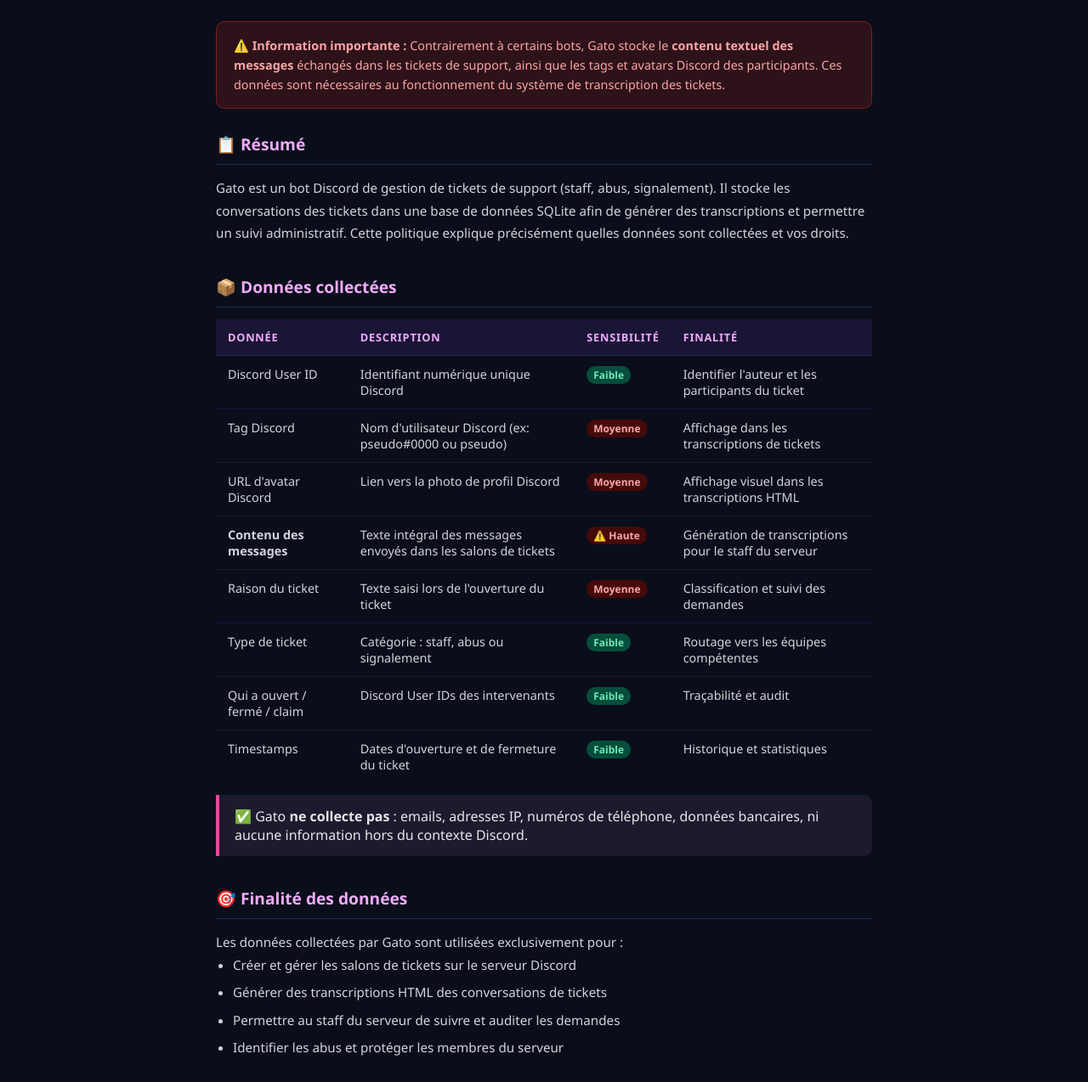
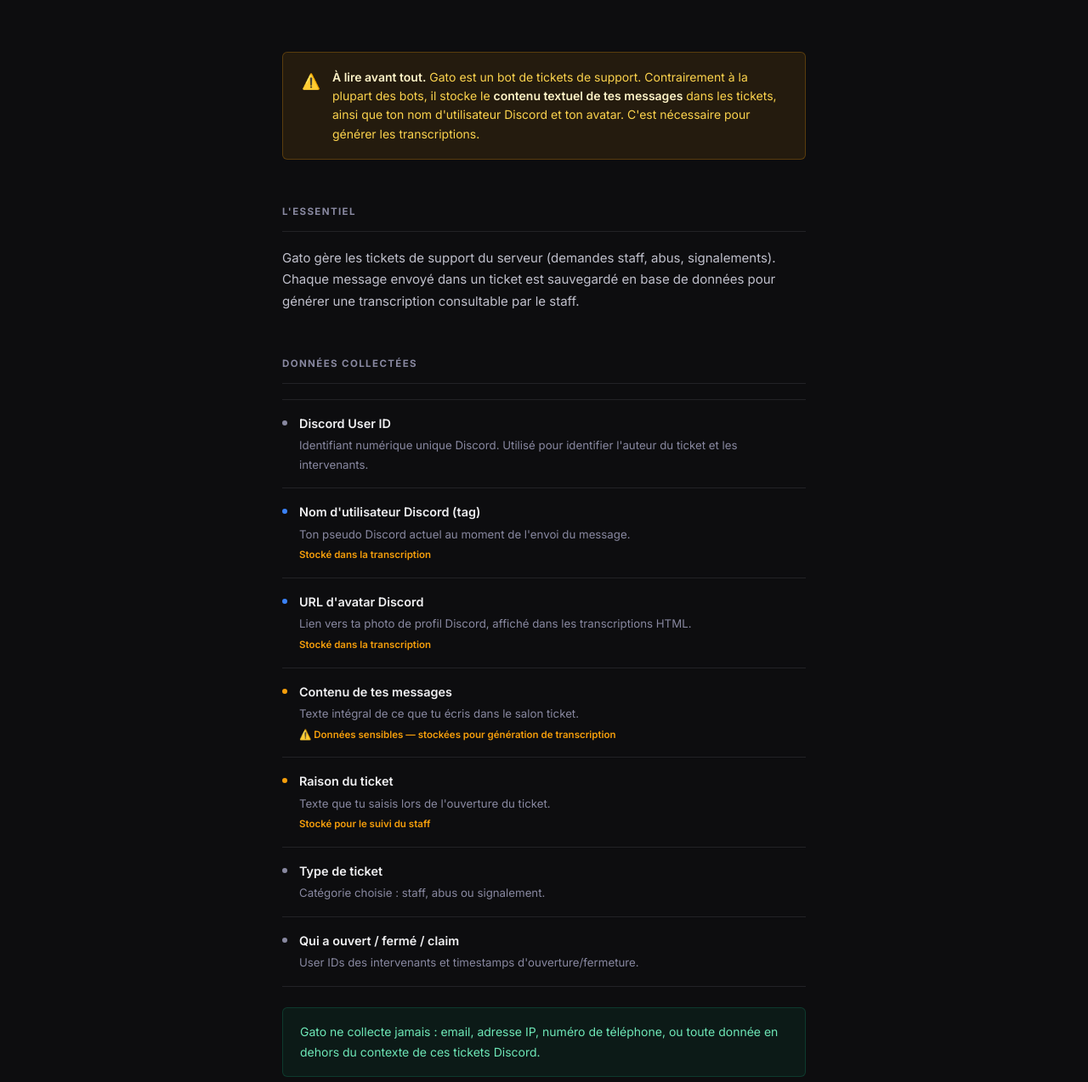
Before and after one commit to BIGSHOT667/gato-privacy, a plain HTML site: page index.html in a window 1280 px wide. Shown: the part 322-1596 px from the top of the page at 85% size. Drawn offline with Linux system fonts and the light colour scheme.

Commit message:
design: less AI, cleaner layout

```diff
--- a/index.html
+++ b/index.html
@@ -3,150 +3,289 @@
 <head>
 <meta charset="UTF-8">
 <meta name="viewport" content="width=device-width, initial-scale=1.0">
-<title>Gato — Politique de Confidentialité</title>
+<title>Gato · Confidentialité</title>
 <style>
-  :root { --bg: #0a0e1a; --card: #111827; --border: #1e2d4a; --text: #e5e7eb; --muted: #9ca3af; --accent: #ec4899; --purple: #a855f7; }
-  * { box-sizing: border-box; margin: 0; padding: 0; }
-  body { background: var(--bg); color: var(--text); font-family: 'Segoe UI', system-ui, sans-serif; min-height: 100vh; }
-  header { background: linear-gradient(135deg, #1a1530 0%, #0f0e28 100%); border-bottom: 1px solid var(--border); padding: 32px 24px; text-align: center; }
-  .bot-icon { width: 80px; height: 80px; border-radius: 50%; background: linear-gradient(135deg, #ec4899, #a855f7); display: inline-flex; align-items: center; justify-content: center; font-size: 36px; margin-bottom: 16px; border: 3px solid #ec4899; }
-  h1 { font-size: 2rem; font-weight: 900; margin-bottom: 6px; background: linear-gradient(90deg, #ec4899, #a855f7); -webkit-background-clip: text; -webkit-text-fill-color: transparent; }
-  .subtitle { color: var(--muted); font-size: 0.95rem; }
-  .container { max-width: 820px; margin: 0 auto; padding: 40px 24px 60px; }
-  .updated { background: #1a2035; border: 1px solid var(--border); border-radius: 10px; padding: 12px 18px; margin-bottom: 32px; color: var(--muted); font-size: 0.875rem; }
-  .updated span { color: var(--accent); font-weight: 700; }
-  .alert { background: #2d1219; border: 1px solid #7f1d1d; border-radius: 10px; padding: 16px 20px; margin-bottom: 28px; }
-  .alert strong { color: #fca5a5; }
-  .alert p { color: #fca5a5; font-size: 0.9rem; line-height: 1.6; }
-  section { margin-bottom: 36px; }
-  h2 { font-size: 1.2rem; font-weight: 800; color: #f0abfc; margin-bottom: 14px; display: flex; align-items: center; gap: 8px; border-bottom: 1px solid var(--border); padding-bottom: 10px; }
-  p, li { color: #d1d5db; line-height: 1.75; font-size: 0.95rem; }
-  ul { padding-left: 20px; }
-  li { margin-bottom: 6px; }
-  .table { width: 100%; border-collapse: collapse; margin-top: 14px; }
-  .table th { background: #1a1535; color: #f0abfc; font-size: 0.8rem; text-transform: uppercase; letter-spacing: 0.06em; padding: 12px 14px; text-align: left; border-bottom: 1px solid var(--border); }
-  .table td { padding: 12px 14px; border-bottom: 1px solid #1a1535; font-size: 0.9rem; color: #d1d5db; vertical-align: top; }
-  .table tr:last-child td { border-bottom: none; }
-  .sensitive { color: #fca5a5; font-size: 0.75rem; font-weight: 800; background: #450a0a; padding: 2px 8px; border-radius: 999px; }
-  .normal { color: #6ee7b7; font-size: 0.75rem; font-weight: 800; background: #064e3b; padding: 2px 8px; border-radius: 999px; }
-  .notice { background: #1e1a2e; border-left: 4px solid var(--accent); border-radius: 0 10px 10px 0; padding: 14px 18px; margin-top: 14px; }
-  footer { text-align: center; padding: 24px; color: var(--muted); font-size: 0.8rem; border-top: 1px solid var(--border); }
-  a { color: #f0abfc; }
+@import url('https://fonts.googleapis.com/css2?family=Inter:wght@400;500;600;700;900&display=swap');
+
+*, *::before, *::after { box-sizing: border-box; margin: 0; padding: 0; }
+
+:root {
+  --bg: #0d0d0f;
+  --surface: #141416;
+  --border: #222226;
+  --text: #f0f0f2;
+  --sub: #8888a0;
+  --accent: #3b82f6;
+  --accent-dim: rgba(59,130,246,0.1);
+  --warn: #f59e0b;
+  --warn-dim: rgba(245,158,11,0.1);
+}
+
+body {
+  background: var(--bg);
+  color: var(--text);
+  font-family: 'Inter', system-ui, sans-serif;
+  font-size: 15px;
+  line-height: 1.7;
+}
+
+nav {
+  display: flex;
+  align-items: center;
+  justify-content: space-between;
+  padding: 20px 32px;
+  border-bottom: 1px solid var(--border);
+  position: sticky;
+  top: 0;
+  background: rgba(13,13,15,0.92);
+  backdrop-filter: blur(12px);
+  z-index: 10;
+}
+.nav-left { display: flex; align-items: center; gap: 10px; }
+.nav-dot { width: 10px; height: 10px; border-radius: 50%; background: var(--accent); }
+.nav-name { font-weight: 700; font-size: 0.9rem; letter-spacing: 0.03em; }
+.nav-tag { font-size: 0.78rem; color: var(--sub); border: 1px solid var(--border); padding: 2px 10px; border-radius: 4px; }
+
+.hero {
+  max-width: 680px;
+  margin: 72px auto 64px;
+  padding: 0 32px;
+}
+.hero-label {
+  font-size: 0.72rem;
+  font-weight: 600;
+  letter-spacing: 0.12em;
+  text-transform: uppercase;
+  color: var(--accent);
+  margin-bottom: 20px;
+  display: flex;
+  align-items: center;
+  gap: 8px;
+}
+.hero-label::before { content: ''; display: block; width: 20px; height: 1px; background: var(--accent); }
+h1 {
+  font-size: clamp(1.9rem, 4vw, 2.6rem);
+  font-weight: 900;
+  letter-spacing: -0.02em;
+  line-height: 1.15;
+  margin-bottom: 20px;
+}
+.hero-meta { color: var(--sub); font-size: 0.85rem; }
+
+.layout {
+  max-width: 680px;
+  margin: 0 auto;
+  padding: 0 32px 100px;
+}
+
+.section { margin-bottom: 52px; }
+
+h2 {
+  font-size: 0.72rem;
+  font-weight: 700;
+  letter-spacing: 0.12em;
+  text-transform: uppercase;
+  color: var(--sub);
+  margin-bottom: 18px;
+  padding-bottom: 12px;
+  border-bottom: 1px solid var(--border);
+}
+
+p { color: #c0c0cc; margin-bottom: 14px; }
+p:last-child { margin-bottom: 0; }
+strong { color: var(--text); font-weight: 600; }
+
+/* ── BANNER IMPORTANT ── */
+.banner {
+  background: var(--warn-dim);
+  border: 1px solid rgba(245,158,11,0.25);
+  border-radius: 6px;
+  padding: 18px 22px;
+  margin-bottom: 52px;
+  display: flex;
+  gap: 14px;
+  align-items: flex-start;
+}
+.banner-icon { font-size: 1.1rem; flex-shrink: 0; margin-top: 1px; }
+.banner-text { font-size: 0.875rem; color: #fcd34d; line-height: 1.6; }
+.banner-text strong { color: #fef3c7; }
+
+.data-list { list-style: none; }
+.data-list li {
+  display: flex;
+  align-items: flex-start;
+  gap: 14px;
+  padding: 16px 0;
+  border-bottom: 1px solid var(--border);
+}
+.data-list li:first-child { border-top: 1px solid var(--border); }
+.data-marker {
+  width: 6px;
+  height: 6px;
+  border-radius: 50%;
+  flex-shrink: 0;
+  margin-top: 8px;
+}
+.marker-blue { background: var(--accent); }
+.marker-yellow { background: var(--warn); }
+.marker-grey { background: var(--sub); }
+
+.data-label { font-weight: 600; font-size: 0.9rem; color: var(--text); margin-bottom: 2px; }
+.data-desc { font-size: 0.83rem; color: var(--sub); }
+.data-sensitive { font-size: 0.72rem; color: var(--warn); font-weight: 600; margin-top: 4px; }
+
+.callout {
+  border-radius: 6px;
+  padding: 16px 20px;
+  margin-top: 24px;
+  font-size: 0.875rem;
+}
+.callout-blue {
+  background: var(--accent-dim);
+  border: 1px solid rgba(59,130,246,0.2);
+  color: #93c5fd;
+}
+.callout-green {
+  background: rgba(16,185,129,0.08);
+  border: 1px solid rgba(16,185,129,0.2);
+  color: #6ee7b7;
+}
+
+footer {
+  border-top: 1px solid var(--border);
+  padding: 28px 32px;
+  max-width: 680px;
+  margin: 0 auto;
+  display: flex;
+  justify-content: space-between;
+  align-items: center;
+  color: var(--sub);
+  font-size: 0.8rem;
+}
 </style>
 </head>
 <body>
-<header>
-  <div class="bot-icon">🎫</div>
-  <h1>Gato</h1>
-  <div class="subtitle">Bot Discord de tickets — Politique de Confidentialité</div>
-</header>
-<div class="container">
-  <div class="updated">Dernière mise à jour : <span>Juin 2025</span> — Ce document concerne le bot Discord <strong>Gato</strong>.</div>
 
-  <div class="alert">
-    <p><strong>⚠️ Information importante :</strong> Contrairement à certains bots, Gato stocke le <strong>contenu textuel des messages</strong> échangés dans les tickets de support, ainsi que les tags et avatars Discord des participants. Ces données sont nécessaires au fonctionnement du système de transcription des tickets.</p>
+<nav>
+  <div class="nav-left">
+    <div class="nav-dot"></div>
+    <span class="nav-name">Gato</span>
+  </div>
+  <span class="nav-tag">Politique de confidentialité</span>
+</nav>
+
+<div class="hero">
+  <div class="hero-label">Confidentialité</div>
+  <h1>Ce que Gato<br>stocke sur toi</h1>
+  <div class="hero-meta">Mis à jour en juin 2025 — Bot Discord de tickets</div>
+</div>
+
+<div class="layout">
+
+  <div class="banner">
+    <div class="banner-icon">⚠️</div>
+    <div class="banner-text">
+      <strong>À lire avant tout.</strong> Gato est un bot de tickets de support. Contrairement à la plupart des bots, il stocke le <strong>contenu textuel de tes messages</strong> dans les tickets, ainsi que ton nom d'utilisateur Discord et ton avatar. C'est nécessaire pour générer les transcriptions.
+    </div>
   </div>
 
-  <section>
-    <h2>📋 Résumé</h2>
-    <p>Gato est un bot Discord de gestion de tickets de support (staff, abus, signalement). Il stocke les conversations des tickets dans une base de données SQLite afin de générer des transcriptions et permettre un suivi administratif. Cette politique explique précisément quelles données sont collectées et vos droits.</p>
-  </section>
+  <div class="section">
+    <h2>L'essentiel</h2>
+    <p>Gato gère les tickets de support du serveur (demandes staff, abus, signalements). Chaque message envoyé dans un ticket est sauvegardé en base de données pour générer une transcription consultable par le staff.</p>
+  </div>
 
-  <section>
-    <h2>📦 Données collectées</h2>
-    <table class="table">
-      <thead><tr><th>Donnée</th><th>Description</th><th>Sensibilité</th><th>Finalité</th></tr></thead>
-      <tbody>
-        <tr>
-          <td>Discord User ID</td>
-          <td>Identifiant numérique unique Discord</td>
-          <td><span class="normal">Faible</span></td>
-          <td>Identifier l'auteur et les participants du ticket</td>
-        </tr>
-        <tr>
-          <td>Tag Discord</td>
-          <td>Nom d'utilisateur Discord (ex: pseudo#0000 ou pseudo)</td>
-          <td><span class="sensitive">Moyenne</span></td>
-          <td>Affichage dans les transcriptions de tickets</td>
-        </tr>
-        <tr>
-          <td>URL d'avatar Discord</td>
-          <td>Lien vers la photo de profil Discord</td>
-          <td><span class="sensitive">Moyenne</span></td>
-          <td>Affichage visuel dans les transcriptions HTML</td>
-        </tr>
-        <tr>
-          <td><strong>Contenu des messages</strong></td>
-          <td>Texte intégral des messages envoyés dans les salons de tickets</td>
-          <td><span class="sensitive">⚠️ Haute</span></td>
-          <td>Génération de transcriptions pour le staff du serveur</td>
-        </tr>
-        <tr>
-          <td>Raison du ticket</td>
-          <td>Texte saisi lors de l'ouverture du ticket</td>
-          <td><span class="sensitive">Moyenne</span></td>
-          <td>Classification et suivi des demandes</td>
-        </tr>
-        <tr>
-          <td>Type de ticket</td>
-          <td>Catégorie : staff, abus ou signalement</td>
-          <td><span class="normal">Faible</span></td>
-          <td>Routage vers les équipes compétentes</td>
-        </tr>
-        <tr>
-          <td>Qui a ouvert / fermé / claim</td>
-          <td>Discord User IDs des intervenants</td>
-          <td><span class="normal">Faible</span></td>
-          <td>Traçabilité et audit</td>
-        </tr>
-        <tr>
-          <td>Timestamps</td>
-          <td>Dates d'ouverture et de fermeture du ticket</td>
-          <td><span class="normal">Faible</span></td>
-          <td>Historique et statistiques</td>
-        </tr>
-      </tbody>
-    </table>
-    <div class="notice">✅ Gato <strong>ne collecte pas</strong> : emails, adresses IP, numéros de téléphone, données bancaires, ni aucune information hors du contexte Discord.</div>
-  </section>
+  <div class="section">
+    <h2>Données collectées</h2>
+    <ul class="data-list">
+      <li>
+        <div class="data-marker marker-grey"></div>
+        <div>
+          <div class="data-label">Discord User ID</div>
+          <div class="data-desc">Identifiant numérique unique Discord. Utilisé pour identifier l'auteur du ticket et les intervenants.</div>
+        </div>
+      </li>
+      <li>
+        <div class="data-marker marker-blue"></div>
+        <div>
+          <div class="data-label">Nom d'utilisateur Discord (tag)</div>
+          <div class="data-desc">Ton pseudo Discord actuel au moment de l'envoi du message.</div>
+          <div class="data-sensitive">Stocké dans la transcription</div>
+        </div>
+      </li>
+      <li>
+        <div class="data-marker marker-blue"></div>
+        <div>
+          <div class="data-label">URL d'avatar Discord</div>
+          <div class="data-desc">Lien vers ta photo de profil Discord, affiché dans les transcriptions HTML.</div>
+          <div class="data-sensitive">Stocké dans la transcription</div>
+        </div>
+      </li>
+      <li>
+        <div class="data-marker marker-yellow"></div>
+        <div>
+          <div class="data-label">Contenu de tes messages</div>
+          <div class="data-desc">Texte intégral de ce que tu écris dans le salon ticket.</div>
+          <div class="data-sensitive">⚠️ Données sensibles — stockées pour génération de transcription</div>
+        </div>
+      </li>
+      <li>
+        <div class="data-marker marker-yellow"></div>
+        <div>
+          <div class="data-label">Raison du ticket</div>
+          <div class="data-desc">Texte que tu saisis lors de l'ouverture du ticket.</div>
+          <div class="data-sensitive">Stocké pour le suivi du staff</div>
+        </div>
+      </li>
+      <li>
+        <div class="data-marker marker-grey"></div>
+        <div>
+          <div class="data-label">Type de ticket</div>
+          <div class="data-desc">Catégorie choisie : staff, abus ou signalement.</div>
+        </div>
+      </li>
+      <li>
+        <div class="data-marker marker-grey"></div>
+        <div>
+          <div class="data-label">Qui a ouvert / fermé / claim</div>
+          <div class="data-desc">User IDs des intervenants et timestamps d'ouverture/fermeture.</div>
+        </div>
+      </li>
+    </ul>
+    <div class="callout callout-green">Gato ne collecte jamais : email, adresse IP, numéro de téléphone, ou toute donnée en dehors du contexte de ces tickets Discord.</div>
+  </div>
 
-  <section>
-    <h2>🎯 Finalité des données</h2>
-    <p>Les données collectées par Gato sont utilisées exclusivement pour :</p>
-    <ul>
-      <li>Créer et gérer les salons de tickets sur le serveur Discord</li>
-      <li>Générer des transcriptions HTML des conversations de tickets</li>
-      <li>Permettre au staff du serveur de suivre et auditer les demandes</li>
-      <li>Identifier les abus et protéger les membres du serveur</li>
-    </ul>
-  </section>
+  <div class="section">
+    <h2>Pourquoi ces données</h2>
+    <p>Sans les messages sauvegardés, il n'est pas possible de générer une transcription du ticket. Le staff du serveur en a besoin pour traiter les demandes, vérifier les abus et protéger les membres.</p>
+  </div>
 
-  <section>
-    <h2>🕐 Durée de conservation</h2>
-    <p>Les transcriptions de tickets (y compris les messages) sont conservées en base de données tant que le bot est actif sur le serveur. L'administrateur du serveur peut décider de purger les données à tout moment. Il n'existe pas de suppression automatique.</p>
-  </section>
+  <div class="section">
+    <h2>Qui peut voir tes données</h2>
+    <p>Les transcriptions sont visibles uniquement par les membres du staff du serveur Discord qui disposent des rôles appropriés. Aucun tiers n'y a accès.</p>
+    <div class="callout callout-blue">Les données ne sont jamais partagées, vendues ni transmises à l'extérieur du serveur d'hébergement du bot.</div>
+  </div>
 
-  <section>
-    <h2>🗑️ Droit à la suppression</h2>
-    <p>Vous pouvez demander la suppression de vos données (messages, tags, avatars) en contactant directement l'administrateur du serveur Discord sur lequel vous avez utilisé Gato. L'administrateur a accès à la base de données et peut supprimer les entrées vous concernant.</p>
-    <div class="notice">Conformément au RGPD (pour les résidents européens), vous disposez d'un droit d'accès, de rectification et d'effacement de vos données personnelles.</div>
-  </section>
+  <div class="section">
+    <h2>Durée de conservation</h2>
+    <p>Les données sont conservées tant que le bot est actif sur le serveur. Il n'existe pas de suppression automatique. L'administrateur peut purger manuellement la base de données à tout moment.</p>
+  </div>
 
-  <section>
-    <h2>🔒 Partage des données</h2>
-    <p>Les données collectées par Gato ne sont <strong>jamais partagées, vendues ou transmises à des tiers</strong>. Les transcriptions sont accessibles uniquement aux membres du staff du serveur Discord concerné disposant des permissions appropriées.</p>
-  </section>
+  <div class="section">
+    <h2>Tes droits (RGPD)</h2>
+    <p>Si tu es résident européen, tu disposes d'un droit d'accès, de rectification et d'effacement de tes données. Pour l'exercer, contacte un administrateur du serveur Discord concerné — il peut supprimer toutes les entrées te concernant dans la base de données.</p>
+  </div>
 
-  <section>
-    <h2>👶 Mineurs</h2>
-    <p>Gato est destiné aux serveurs Discord respectant les <a href="https://discord.com/terms">Conditions d'utilisation de Discord</a> (13 ans minimum). Si vous avez connaissance de données appartenant à un mineur, veuillez contacter l'administrateur du serveur.</p>
-  </section>
+  <div class="section">
+    <h2>Contact</h2>
+    <p>Pour toute demande relative à tes données, contacte directement l'administrateur de ton serveur Discord ou rejoins le serveur de support du bot.</p>
+  </div>
 
-  <section>
-    <h2>📬 Contact</h2>
-    <p>Pour toute question relative à vos données, contactez l'administrateur de votre serveur Discord ou le propriétaire du bot Gato via le serveur de support.</p>
-  </section>
 </div>
-<footer>© 2025 Gato Bot — Politique de Confidentialité</footer>
+
+<footer>
+  <span>Gato Bot · 2025</span>
+  <span>Pour Discord — BIGSHOT667</span>
+</footer>
+
 </body>
 </html>
```
